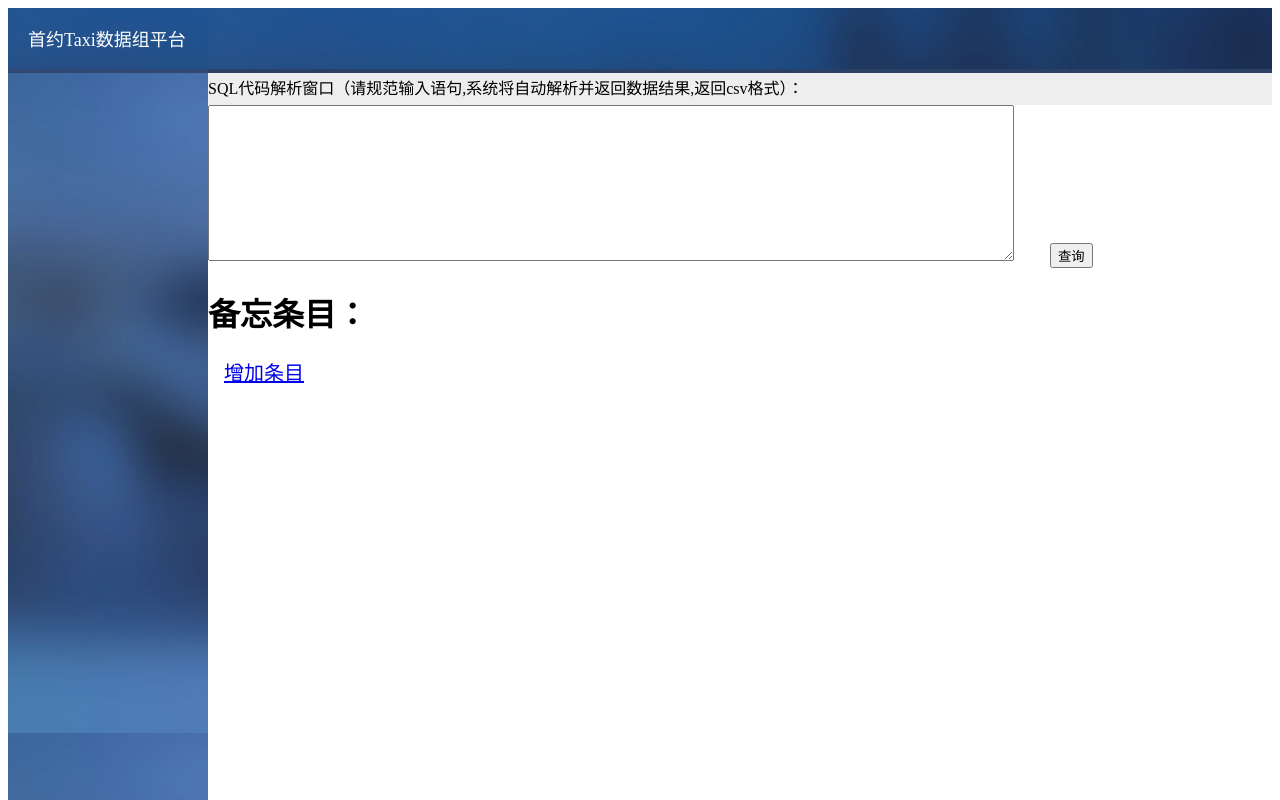
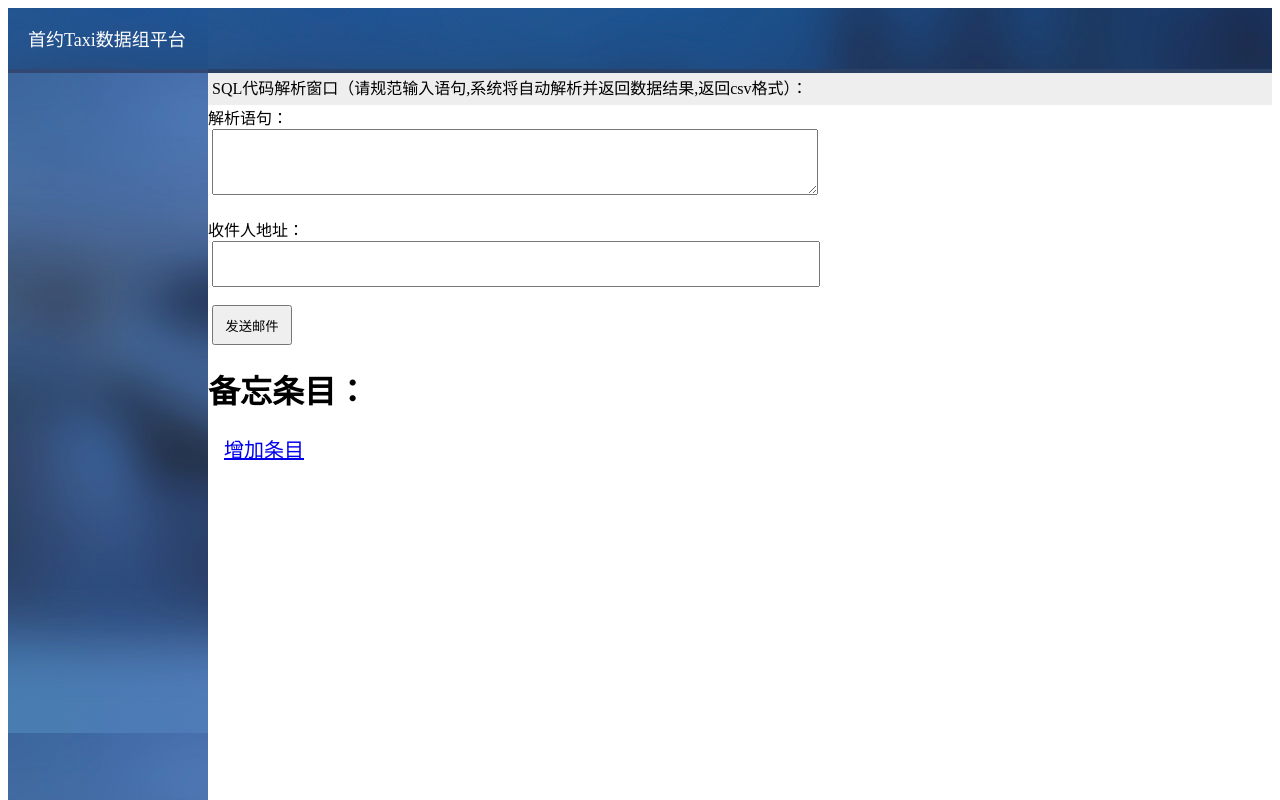
Before and after one commit to yuwh789/git_sqyc, a Django app: page /handle_sql/ in a window 1280 px wide. Run offline with Django 3.2, Linux system fonts and the light colour scheme.

Commit message:
merge origin centos_yu_1.5.2

```diff
--- a/new_demo_yu/sqyc_taxi01/sqyc_taxi01/settings.py
+++ b/new_demo_yu/sqyc_taxi01/sqyc_taxi01/settings.py
@@ -88,13 +88,13 @@ str = 'Yuyx'
 DATABASES = {
     'default': {
         #'ENGINE': 'django.db.backends.sqlite3',
-        'ENGINE': 'django.db.backends.postgresql_psycopg2',  # mysql; postgresql_psycopg2
+        'ENGINE': 'django.db.backends.mysql',  # mysql; postgresql_psycopg2
 
-        'NAME': "taxidb",   # mysql: sqyc_db, pg: taxidb
+        'NAME': "sqyc_db",   # mysql: sqyc_db, pg: taxidb
         'USER': 'taxiuser',
         'PASSWORD': 'taxiuser',
         'HOST':'localhost',
-        'PORT':5432,     # mysql:3306 ,  pg: 5432
+        'PORT':3306,     # mysql:3306 ,  pg: 5432
     }
 }
 
--- a/new_demo_yu/sqyc_taxi01/templates/bi_echarts/Handle_sql.html
+++ b/new_demo_yu/sqyc_taxi01/templates/bi_echarts/Handle_sql.html
@@ -3,7 +3,7 @@
 {% block middle_head_right_up %}
         <!--条件侧栏上部-->
         <div class="middle_head_right_up">
-            SQL代码解析窗口（请规范输入语句,系统将自动解析并返回数据结果,返回csv格式）：
+            &nbsp;SQL代码解析窗口（请规范输入语句,系统将自动解析并返回数据结果,返回csv格式）：
         </div>
 {% endblock middle_head_right_up %}
 
@@ -16,9 +16,16 @@
         <form method="post" action="/handle_sqlt/">
 
             {% csrf_token %}
-            <textarea style="width:800px;height:150px;" value="hello" name="para1">  </textarea>
-             &nbsp &nbsp &nbsp &nbsp
-             <input type="submit" value="查询"  name="sub_buton">  &nbsp
+            解析语句：<br>
+            &nbsp;<textarea style="width:600px;height:60px;" value="hello" name="para1">  </textarea>
+
+            <br>
+            <br>
+            收件人地址：<br>
+            &nbsp;<input style="width: 600px; height: 40px" type="text", value="", name="recevi_person">
+            <br>
+            <br>
+            &nbsp;<input style="width:80px; height:40px" type="submit" value="发送邮件"  name="sub_buton">
 
         </form>
 
```
Also changed, not shown: new_demo_yu/sqyc_taxi01/sqyc_bi/r3_rck.py (line endings or trailing spaces).
